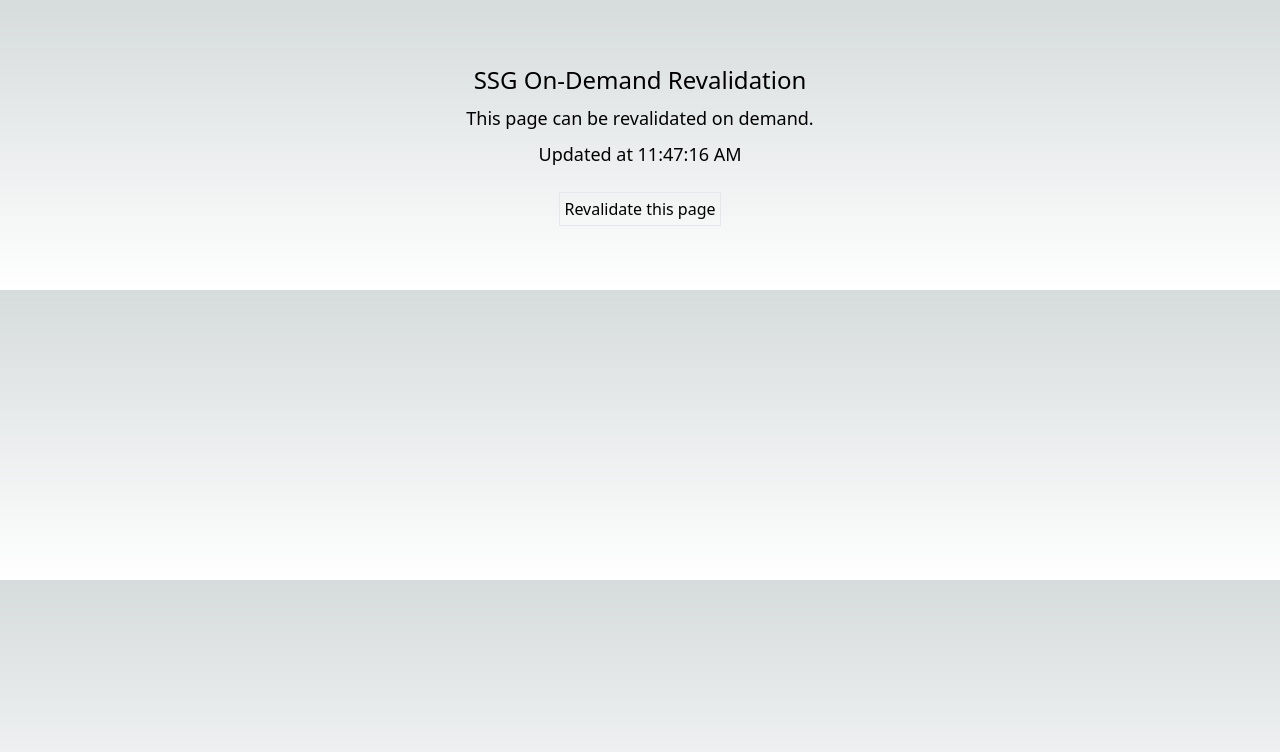
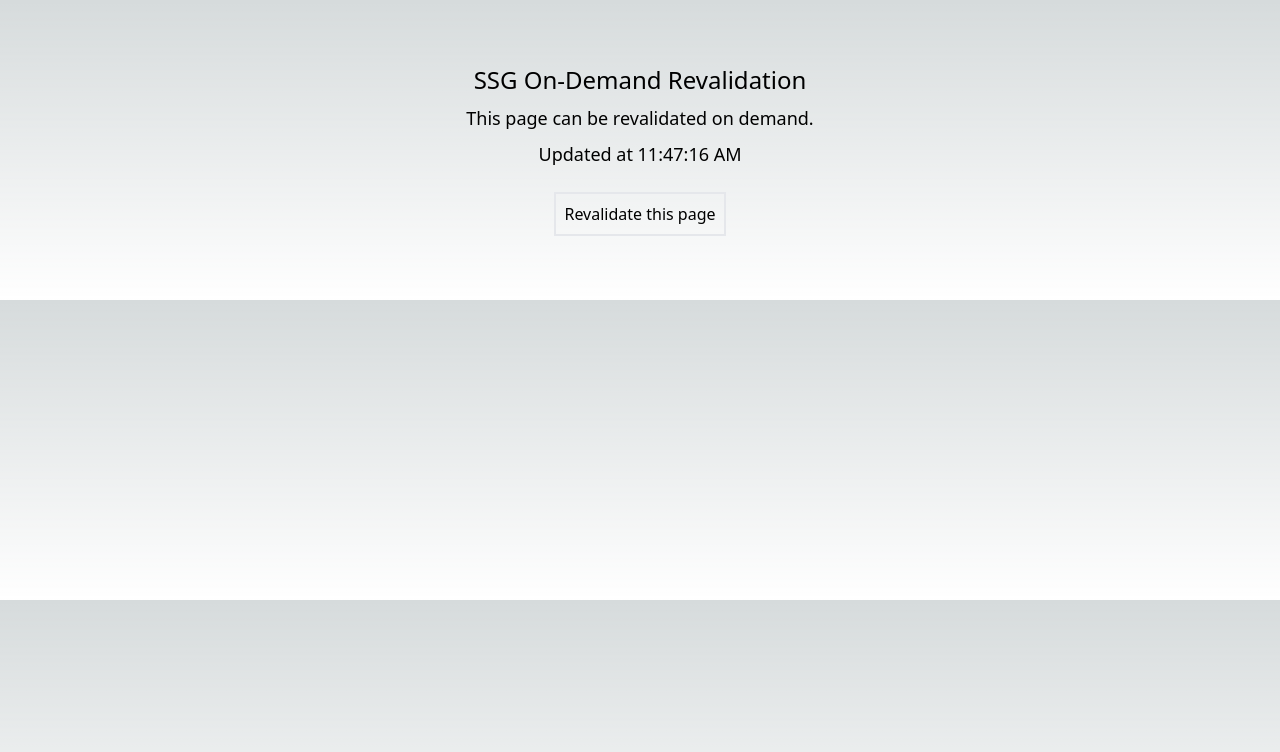
Before and after one commit to TOMO-YOSHI/nextjs-demo, a Next.js app: page /ssg/ondemand-revalidate in a window 1280 px wide. Shown: the top 752 px of the page. Built offline with nearby package versions, Linux system fonts and the light colour scheme.

Commit message:
update button style on ondemand-revalidation page

```diff
--- a/src/pages/ssg/ondemand-revalidate.tsx
+++ b/src/pages/ssg/ondemand-revalidate.tsx
@@ -17,7 +17,7 @@ export default function Revalidate({ lastUpdate }: InferGetStaticPropsType<typeo
       <p className="text-center text-lg mt-2">Updated at {lastUpdate}</p>
       <br />
       <div className='text-center'>
-        <button className="border p-1 mx-auto" onClick={onClickHandler}>Revalidate this page</button>
+        <button className="border-2 p-2 active:bg-yellow-400 mx-auto" onClick={onClickHandler}>Revalidate this page</button>
       </div>
     </main>
   )
```
